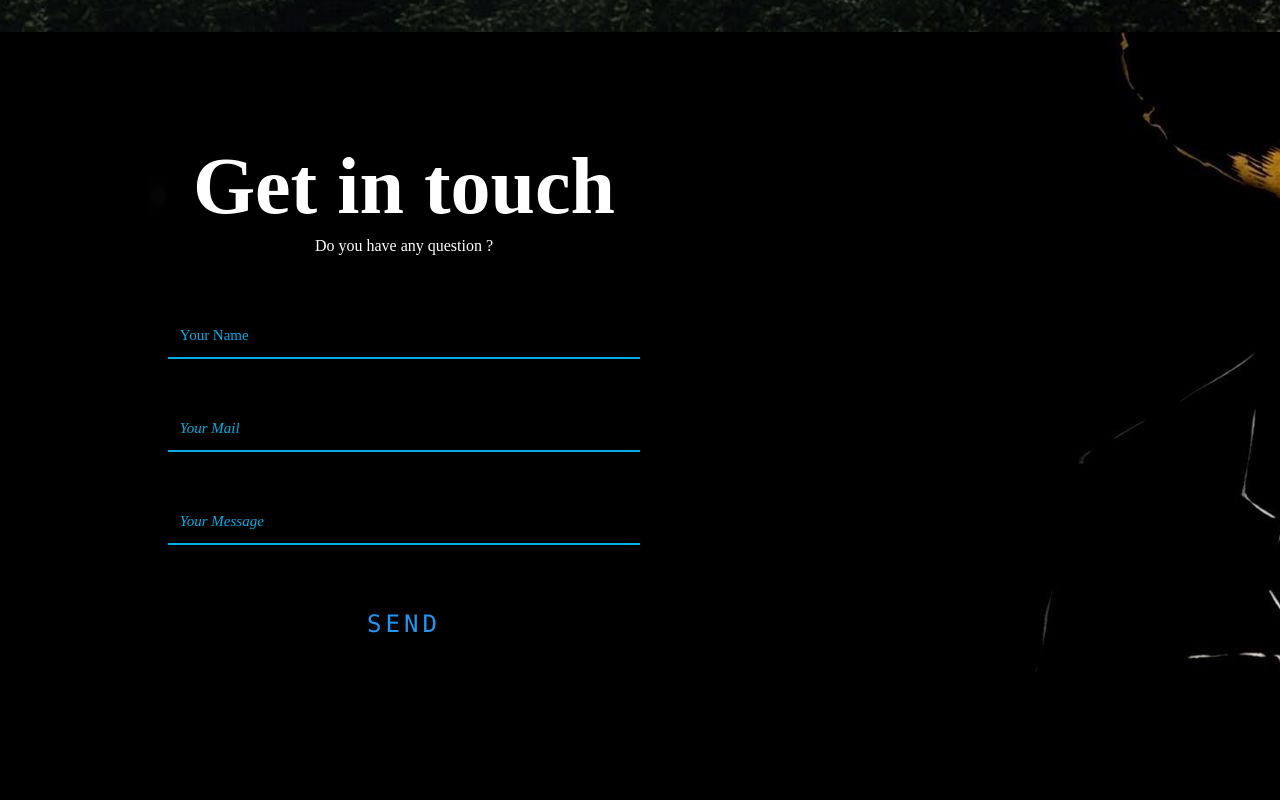
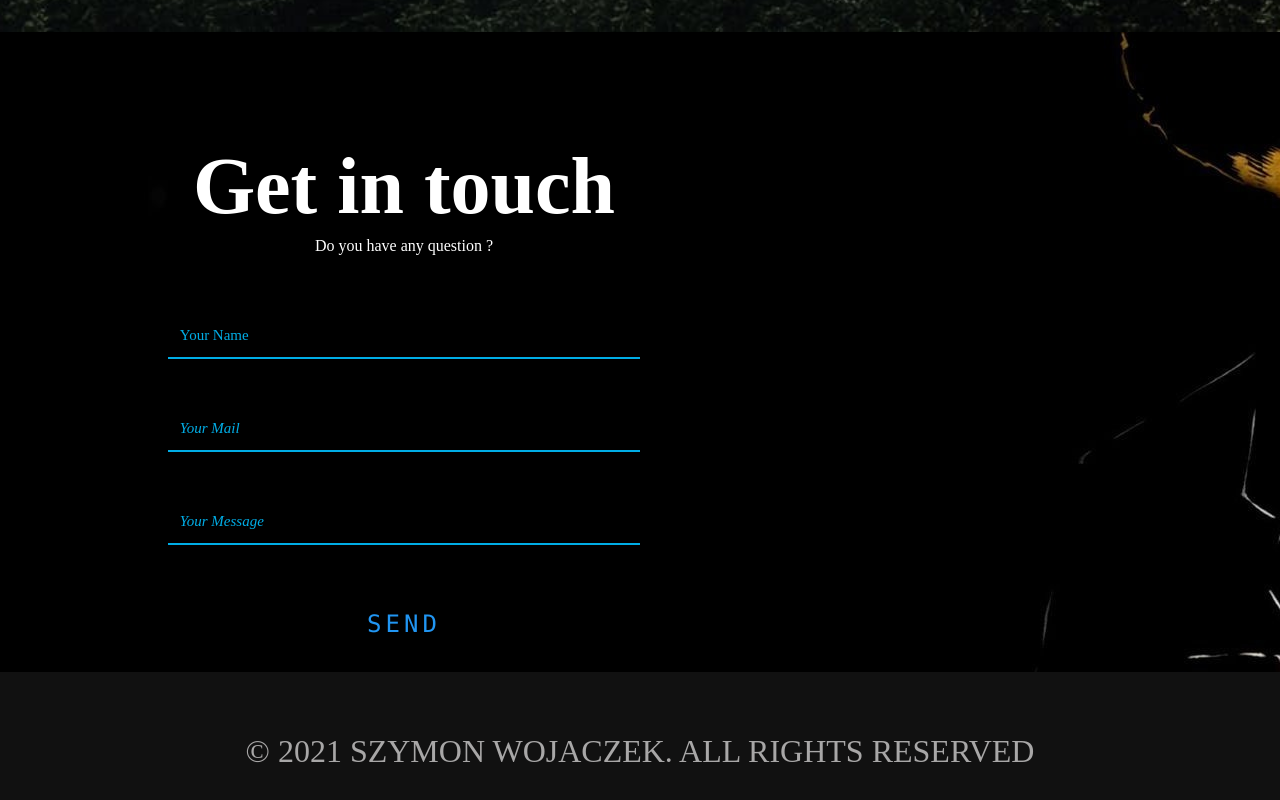
Before and after one commit to Vezil/Portfolio, a Vue app: page / in a window 1280 px wide. Shown: the part 4370-5170 px from the top of the page. Before the commit the page ends 5042 px from the top, so only its background shows below. Built offline with nearby package versions, Linux system fonts and the light colour scheme; the HTML template or start-up script is replaced by a standard one; a web font is replaced by a local one; what vue-typed-js would draw is missing.

Commit message:
init footer

```diff
--- a/src/App.vue
+++ b/src/App.vue
@@ -8,6 +8,7 @@
         <Projects />
         <Skills />
         <ContactForm />
+        <Footer />
     </div>
 </template>
 
@@ -18,6 +19,7 @@ import Projects from './components/Projects';
 import Navbar from './components/Navbar';
 import Skills from './components/Skills';
 import ContactForm from './components/ContactForm';
+import Footer from './components/Footer';
 
 export default {
     name: 'App',
@@ -27,7 +29,8 @@ export default {
         Navbar,
         Projects,
         Skills,
-        ContactForm
+        ContactForm,
+        Footer
     },
 
     data() {
--- /dev/null
+++ b/src/components/Footer.vue
@@ -0,0 +1,24 @@
+<template>
+    <div class="footerSection">
+        © {{ new Date().getFullYear() }} Szymon Wojaczek. All rights reserved
+    </div>
+</template>
+
+<script>
+export default {};
+</script>
+
+<style>
+.footerSection {
+    position: relative;
+    width: 100%;
+    height: 20vh;
+    display: flex;
+    justify-content: center;
+    align-items: center;
+    background: #111111;
+    color: rgb(168, 167, 167);
+    font-size: 2em;
+    text-transform: uppercase;
+}
+</style>
```
